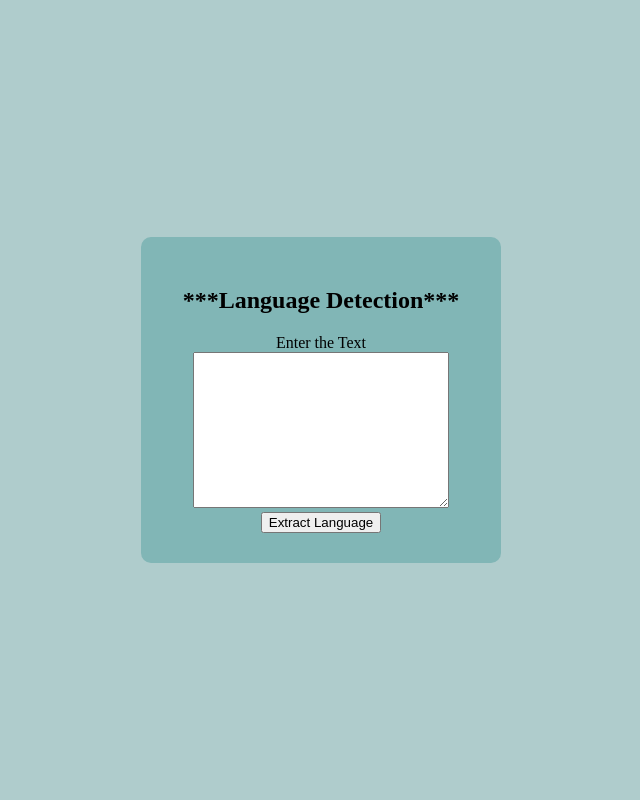
After one commit to mohduzaif/nlp-web-app, a Flask app: page /language_detection in a window 1280 px wide. The commit adds this page. Shown: the whole page, without its empty margins (319-959 px from the left). Run offline with Flask 3, Linux system fonts and the light colour scheme.

Commit message:
integration of Language detection API

```diff
--- a/app.py
+++ b/app.py
@@ -86,5 +86,23 @@ def perform_sentiment_analysis():
     else:
         return render_template('sentiment_analysis.html')
 
+@app.route('/language_detection')
+def language_detection():
+    return render_template('language_detection.html')
+
+@app.route('/detect_language', methods = ['post'])
+def detect_language():
+    user_text = request.form.get('user_text')
+    response = api.language_detection_api(user_text)
+
+    result_dict = {}
+    result_dict['Language'] = response[0]['language']
+    result_dict['Confidence'] = response[0]['confidence']
+
+    if response:
+        return render_template('language_detection.html', response = result_dict)
+    else:
+        return render_template('language_detection.html')
+
 
 app.run(debug=True)
--- a/templates/home.html
+++ b/templates/home.html
@@ -13,7 +13,7 @@
             <h3>What you would like to do ?</h3>
             <h3><a href="/ner">NER (Named Entity Recognition)</a></h3>
             <h3><a href="/sentiment_analysis">Sentiment Analysis</a></h3>
-            <h3><a href="">Semantic Analysis</a></h3>
+            <h3><a href="/language_detection">Language Detection</a></h3>
         </div>
     </div>
 </body>
--- /dev/null
+++ b/templates/language_detection.html
@@ -0,0 +1,26 @@
+<!DOCTYPE html>
+<html lang="en">
+<head>
+    <meta charset="UTF-8">
+    <meta name="viewport" content="width=device-width, initial-scale=1.0">
+    <link rel="stylesheet" href="{{ url_for('static', filename='styles.css') }}">
+    <title>Language Detection</title>
+</head>
+<body>
+    <div class="container">
+        <div class="login center-div">
+            <h2>***Language Detection***</h2>
+            <form action="/detect_language" method="post">
+                <label>Enter the Text</label> <br>
+                <textarea style="width: 250px; height: 150px;" name="user_text"></textarea><br>
+                <input type="submit", value="Extract Language">
+            </form>
+
+            <!-- This is jinja template -->
+            {% if response %}
+                <h3>{{response}}</h3>
+            {% endif %}
+        </div>
+    </div>
+</body>
+</html>
--- a/user.json
+++ b/user.json
@@ -22,5 +22,9 @@
     "warner@gmail.com": [
         "Warner",
         "0000"
+    ],
+    "saha@gmail.com": [
+        "Saha",
+        "saha@123"
     ]
 }
```
Also changed, not shown: api.py (+12 -1 lines).
